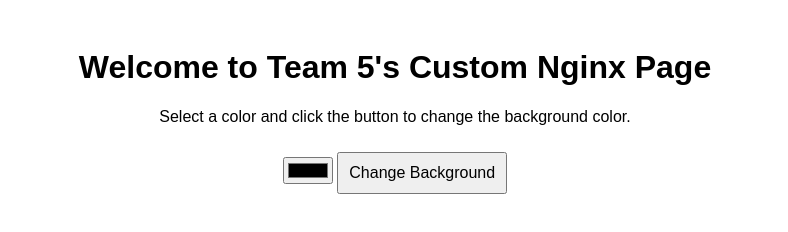
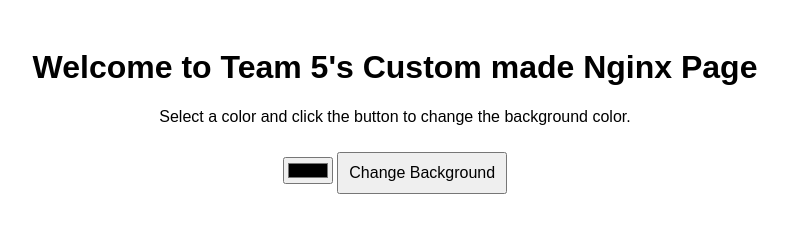
Before and after one commit to Elnathan-Y/C270_Week12_Demo, a plain HTML site: page index.html in a window 1280 px wide. Shown: the whole page, without its empty margins (245-1033 px from the left). Drawn offline with Linux system fonts and the light colour scheme.

Commit message:
Elnathan's test

```diff
--- a/index.html
+++ b/index.html
@@ -28,7 +28,7 @@
 </head>
 <body>
 
-    <h1>Welcome to Team 5's Custom  Nginx Page</h1>
+    <h1>Welcome to Team 5's Custom made  Nginx Page</h1>
     <p>Select a color and click the button to change the background color.</p>
 
     <!-- Color Picker -->
```
